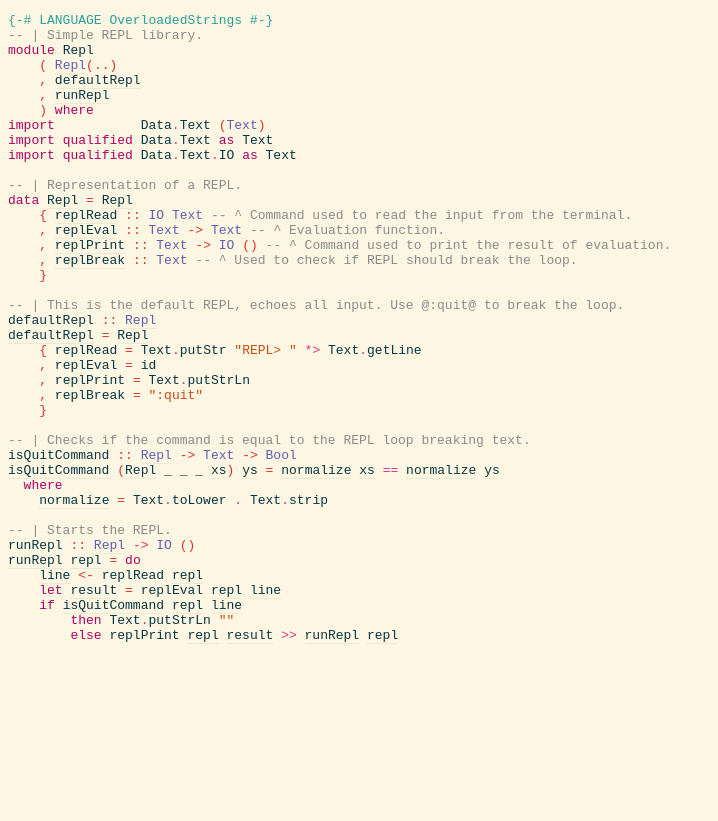
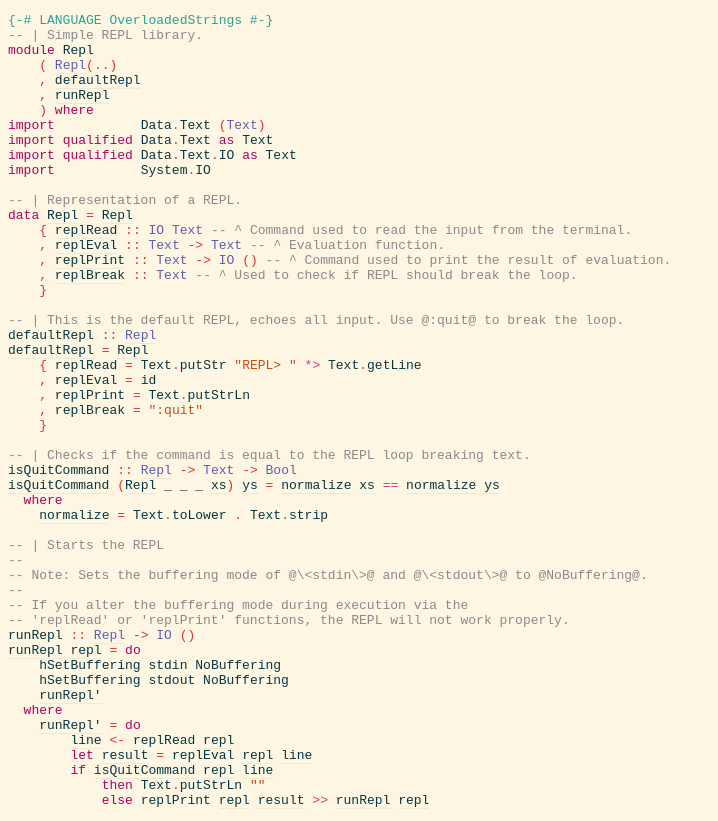
Before and after one commit to jean-lopes/simple-repl, a plain HTML site: page docs/src/Repl.html in a window 1280 px wide. Shown: the whole page, without its empty margins (0-718 px from the left). Before the commit the page ends 800 px from the top, so only its background shows below. Drawn offline with Linux system fonts and the light colour scheme.

Commit message:
updated docs

```diff
--- a/docs/src/Repl.html
+++ b/docs/src/Repl.html
@@ -8,36 +8,47 @@
 </span><a name="line-8"></a><span class="hs-keyword">import</span><span>           </span><span class="hs-identifier">Data</span><span class="hs-operator">.</span><span class="hs-identifier">Text</span><span> </span><span class="hs-special">(</span><span class="hs-identifier hs-type">Text</span><span class="hs-special">)</span><span>
 </span><a name="line-9"></a><span class="hs-keyword">import</span><span> </span><span class="hs-keyword">qualified</span><span> </span><span class="hs-identifier">Data</span><span class="hs-operator">.</span><span class="hs-identifier">Text</span><span> </span><span class="hs-keyword">as</span><span> </span><span class="hs-identifier">Text</span><span>
 </span><a name="line-10"></a><span class="hs-keyword">import</span><span> </span><span class="hs-keyword">qualified</span><span> </span><span class="hs-identifier">Data</span><span class="hs-operator">.</span><span class="hs-identifier">Text</span><span class="hs-operator">.</span><span class="hs-identifier">IO</span><span> </span><span class="hs-keyword">as</span><span> </span><span class="hs-identifier">Text</span><span>
-</span><a name="line-11"></a><span>
-</span><a name="line-12"></a><span class="hs-comment">-- | Representation of a REPL.</span><span>
-</span><a name="line-13"></a><span class="hs-keyword">data</span><span> </span><a name="Repl"><a href="Repl.html#Repl"><span class="hs-identifier">Repl</span></a></a><span> </span><span class="hs-glyph">=</span><span> </span><a name="Repl"><a href="Repl.html#Repl"><span class="hs-identifier">Repl</span></a></a><span>
-</span><a name="line-14"></a><span>    </span><span class="hs-special">{</span><span> </span><a name="replRead"><a href="Repl.html#replRead"><span class="hs-identifier">replRead</span></a></a><span> </span><span class="hs-glyph">::</span><span> </span><span class="hs-identifier hs-type">IO</span><span> </span><span class="hs-identifier hs-type">Text</span><span> </span><span class="hs-comment">-- ^ Command used to read the input from the terminal.</span><span>
-</span><a name="line-15"></a><span>    </span><span class="hs-special">,</span><span> </span><a name="replEval"><a href="Repl.html#replEval"><span class="hs-identifier">replEval</span></a></a><span> </span><span class="hs-glyph">::</span><span> </span><span class="hs-identifier hs-type">Text</span><span> </span><span class="hs-glyph">-&gt;</span><span> </span><span class="hs-identifier hs-type">Text</span><span> </span><span class="hs-comment">-- ^ Evaluation function.</span><span>
-</span><a name="line-16"></a><span>    </span><span class="hs-special">,</span><span> </span><a name="replPrint"><a href="Repl.html#replPrint"><span class="hs-identifier">replPrint</span></a></a><span> </span><span class="hs-glyph">::</span><span> </span><span class="hs-identifier hs-type">Text</span><span> </span><span class="hs-glyph">-&gt;</span><span> </span><span class="hs-identifier hs-type">IO</span><span> </span><span class="hs-special">(</span><span class="hs-special">)</span><span> </span><span class="hs-comment">-- ^ Command used to print the result of evaluation.</span><span>
-</span><a name="line-17"></a><span>    </span><span class="hs-special">,</span><span> </span><a name="replBreak"><a href="Repl.html#replBreak"><span class="hs-identifier">replBreak</span></a></a><span> </span><span class="hs-glyph">::</span><span> </span><span class="hs-identifier hs-type">Text</span><span> </span><span class="hs-comment">-- ^ Used to check if REPL should break the loop.</span><span>
-</span><a name="line-18"></a><span>    </span><span class="hs-special">}</span><span>
-</span><a name="line-19"></a><span>
-</span><a name="line-20"></a><span class="hs-comment">-- | This is the default REPL, echoes all input. Use @:quit@ to break the loop.</span><span>
-</span><a name="line-21"></a><span class="hs-identifier">defaultRepl</span><span> </span><span class="hs-glyph">::</span><span> </span><a href="Repl.html#Repl"><span class="hs-identifier hs-type">Repl</span></a><span>
-</span><a name="line-22"></a><a name="defaultRepl"><a href="Repl.html#defaultRepl"><span class="hs-identifier">defaultRepl</span></a></a><span> </span><span class="hs-glyph">=</span><span> </span><a href="Repl.html#Repl"><span class="hs-identifier hs-var">Repl</span></a><span>
-</span><a name="line-23"></a><span>    </span><span class="hs-special">{</span><span> </span><span class="hs-identifier">replRead</span><span> </span><span class="hs-glyph">=</span><span> </span><span class="hs-identifier hs-var">Text</span><span class="hs-operator hs-var">.</span><span class="hs-identifier hs-var">putStr</span><span> </span><span class="hs-string">&quot;REPL&gt; &quot;</span><span> </span><span class="hs-operator hs-var">*&gt;</span><span> </span><span class="hs-identifier hs-var">Text</span><span class="hs-operator hs-var">.</span><span class="hs-identifier hs-var">getLine</span><span> </span><span>
-</span><a name="line-24"></a><span>    </span><span class="hs-special">,</span><span> </span><span class="hs-identifier">replEval</span><span> </span><span class="hs-glyph">=</span><span> </span><span class="hs-identifier hs-var">id</span><span>
-</span><a name="line-25"></a><span>    </span><span class="hs-special">,</span><span> </span><span class="hs-identifier">replPrint</span><span> </span><span class="hs-glyph">=</span><span> </span><span class="hs-identifier hs-var">Text</span><span class="hs-operator hs-var">.</span><span class="hs-identifier hs-var">putStrLn</span><span>
-</span><a name="line-26"></a><span>    </span><span class="hs-special">,</span><span> </span><span class="hs-identifier">replBreak</span><span> </span><span class="hs-glyph">=</span><span> </span><span class="hs-string">&quot;:quit&quot;</span><span>
-</span><a name="line-27"></a><span>    </span><span class="hs-special">}</span><span>
-</span><a name="line-28"></a><span>
-</span><a name="line-29"></a><span class="hs-comment">-- | Checks if the command is equal to the REPL loop breaking text.</span><span>
-</span><a name="line-30"></a><span class="hs-identifier">isQuitCommand</span><span> </span><span class="hs-glyph">::</span><span> </span><a href="Repl.html#Repl"><span class="hs-identifier hs-type">Repl</span></a><span> </span><span class="hs-glyph">-&gt;</span><span> </span><span class="hs-identifier hs-type">Text</span><span> </span><span class="hs-glyph">-&gt;</span><span> </span><span class="hs-identifier hs-type">Bool</span><span>
-</span><a name="line-31"></a><a name="isQuitCommand"><a href="Repl.html#isQuitCommand"><span class="hs-identifier">isQuitCommand</span></a></a><span> </span><span class="hs-special">(</span><a href="Repl.html#Repl"><span class="hs-identifier hs-var">Repl</span></a><span> </span><span class="hs-identifier">_</span><span> </span><span class="hs-identifier">_</span><span> </span><span class="hs-identifier">_</span><span> </span><a name="local-6989586621679021609"><a href="#local-6989586621679021609"><span class="hs-identifier">xs</span></a></a><span class="hs-special">)</span><span> </span><a name="local-6989586621679021610"><a href="#local-6989586621679021610"><span class="hs-identifier">ys</span></a></a><span> </span><span class="hs-glyph">=</span><span> </span><a href="#local-6989586621679021611"><span class="hs-identifier hs-var">normalize</span></a><span> </span><a href="#local-6989586621679021609"><span class="hs-identifier hs-var">xs</span></a><span> </span><span class="hs-operator hs-var">==</span><span> </span><a href="#local-6989586621679021611"><span class="hs-identifier hs-var">normalize</span></a><span> </span><a href="#local-6989586621679021610"><span class="hs-identifier hs-var">ys</span></a><span>
-</span><a name="line-32"></a><span>  </span><span class="hs-keyword">where</span><span>
-</span><a name="line-33"></a><span>    </span><a name="local-6989586621679021611"><a href="#local-6989586621679021611"><span class="hs-identifier">normalize</span></a></a><span> </span><span class="hs-glyph">=</span><span> </span><span class="hs-identifier hs-var">Text</span><span class="hs-operator hs-var">.</span><span class="hs-identifier hs-var">toLower</span><span> </span><span class="hs-operator hs-var">.</span><span> </span><span class="hs-identifier hs-var">Text</span><span class="hs-operator hs-var">.</span><span class="hs-identifier hs-var">strip</span><span>
-</span><a name="line-34"></a><span>
-</span><a name="line-35"></a><span class="hs-comment">-- | Starts the REPL.</span><span>
-</span><a name="line-36"></a><span class="hs-identifier">runRepl</span><span> </span><span class="hs-glyph">::</span><span> </span><a href="Repl.html#Repl"><span class="hs-identifier hs-type">Repl</span></a><span> </span><span class="hs-glyph">-&gt;</span><span> </span><span class="hs-identifier hs-type">IO</span><span> </span><span class="hs-special">(</span><span class="hs-special">)</span><span>
-</span><a name="line-37"></a><a name="runRepl"><a href="Repl.html#runRepl"><span class="hs-identifier">runRepl</span></a></a><span> </span><a name="local-6989586621679025177"><a href="#local-6989586621679025177"><span class="hs-identifier">repl</span></a></a><span> </span><span class="hs-glyph">=</span><span> </span><span class="hs-keyword">do</span><span>    </span><span>
-</span><a name="line-38"></a><span>    </span><a name="local-6989586621679025178"><a href="#local-6989586621679025178"><span class="hs-identifier">line</span></a></a><span> </span><span class="hs-glyph">&lt;-</span><span> </span><span class="hs-identifier">replRead</span><span> </span><a href="#local-6989586621679025177"><span class="hs-identifier hs-var">repl</span></a><span>
-</span><a name="line-39"></a><span>    </span><span class="hs-keyword">let</span><span> </span><a name="local-6989586621679025179"><a href="#local-6989586621679025179"><span class="hs-identifier">result</span></a></a><span> </span><span class="hs-glyph">=</span><span> </span><span class="hs-identifier">replEval</span><span> </span><a href="#local-6989586621679025177"><span class="hs-identifier hs-var">repl</span></a><span> </span><a href="#local-6989586621679025178"><span class="hs-identifier hs-var">line</span></a><span>
-</span><a name="line-40"></a><span>    </span><span class="hs-keyword">if</span><span> </span><a href="Repl.html#isQuitCommand"><span class="hs-identifier hs-var">isQuitCommand</span></a><span> </span><a href="#local-6989586621679025177"><span class="hs-identifier hs-var">repl</span></a><span> </span><a href="#local-6989586621679025178"><span class="hs-identifier hs-var">line</span></a><span> </span><span>
-</span><a name="line-41"></a><span>        </span><span class="hs-keyword">then</span><span> </span><span class="hs-identifier hs-var">Text</span><span class="hs-operator hs-var">.</span><span class="hs-identifier hs-var">putStrLn</span><span> </span><span class="hs-string">&quot;&quot;</span><span>
-</span><a name="line-42"></a><span>        </span><span class="hs-keyword">else</span><span> </span><span class="hs-identifier">replPrint</span><span> </span><a href="#local-6989586621679025177"><span class="hs-identifier hs-var">repl</span></a><span> </span><a href="#local-6989586621679025179"><span class="hs-identifier hs-var">result</span></a><span> </span><span class="hs-operator hs-var">&gt;&gt;</span><span> </span><a href="Repl.html#runRepl"><span class="hs-identifier hs-var">runRepl</span></a><span> </span><a href="#local-6989586621679025177"><span class="hs-identifier hs-var">repl</span></a><span>
-</span><a name="line-43"></a></pre></body></html>
+</span><a name="line-11"></a><span class="hs-keyword">import</span><span>           </span><span class="hs-identifier">System</span><span class="hs-operator">.</span><span class="hs-identifier">IO</span><span>
+</span><a name="line-12"></a><span>
+</span><a name="line-13"></a><span class="hs-comment">-- | Representation of a REPL.</span><span>
+</span><a name="line-14"></a><span class="hs-keyword">data</span><span> </span><a name="Repl"><a href="Repl.html#Repl"><span class="hs-identifier">Repl</span></a></a><span> </span><span class="hs-glyph">=</span><span> </span><a name="Repl"><a href="Repl.html#Repl"><span class="hs-identifier">Repl</span></a></a><span>
+</span><a name="line-15"></a><span>    </span><span class="hs-special">{</span><span> </span><a name="replRead"><a href="Repl.html#replRead"><span class="hs-identifier">replRead</span></a></a><span> </span><span class="hs-glyph">::</span><span> </span><span class="hs-identifier hs-type">IO</span><span> </span><span class="hs-identifier hs-type">Text</span><span> </span><span class="hs-comment">-- ^ Command used to read the input from the terminal.</span><span>
+</span><a name="line-16"></a><span>    </span><span class="hs-special">,</span><span> </span><a name="replEval"><a href="Repl.html#replEval"><span class="hs-identifier">replEval</span></a></a><span> </span><span class="hs-glyph">::</span><span> </span><span class="hs-identifier hs-type">Text</span><span> </span><span class="hs-glyph">-&gt;</span><span> </span><span class="hs-identifier hs-type">Text</span><span> </span><span class="hs-comment">-- ^ Evaluation function.</span><span>
+</span><a name="line-17"></a><span>    </span><span class="hs-special">,</span><span> </span><a name="replPrint"><a href="Repl.html#replPrint"><span class="hs-identifier">replPrint</span></a></a><span> </span><span class="hs-glyph">::</span><span> </span><span class="hs-identifier hs-type">Text</span><span> </span><span class="hs-glyph">-&gt;</span><span> </span><span class="hs-identifier hs-type">IO</span><span> </span><span class="hs-special">(</span><span class="hs-special">)</span><span> </span><span class="hs-comment">-- ^ Command used to print the result of evaluation.</span><span>
+</span><a name="line-18"></a><span>    </span><span class="hs-special">,</span><span> </span><a name="replBreak"><a href="Repl.html#replBreak"><span class="hs-identifier">replBreak</span></a></a><span> </span><span class="hs-glyph">::</span><span> </span><span class="hs-identifier hs-type">Text</span><span> </span><span class="hs-comment">-- ^ Used to check if REPL should break the loop.</span><span>
+</span><a name="line-19"></a><span>    </span><span class="hs-special">}</span><span>
+</span><a name="line-20"></a><span>
+</span><a name="line-21"></a><span class="hs-comment">-- | This is the default REPL, echoes all input. Use @:quit@ to break the loop.</span><span>
+</span><a name="line-22"></a><span class="hs-identifier">defaultRepl</span><span> </span><span class="hs-glyph">::</span><span> </span><a href="Repl.html#Repl"><span class="hs-identifier hs-type">Repl</span></a><span>
+</span><a name="line-23"></a><a name="defaultRepl"><a href="Repl.html#defaultRepl"><span class="hs-identifier">defaultRepl</span></a></a><span> </span><span class="hs-glyph">=</span><span> </span><a href="Repl.html#Repl"><span class="hs-identifier hs-var">Repl</span></a><span>
+</span><a name="line-24"></a><span>    </span><span class="hs-special">{</span><span> </span><span class="hs-identifier">replRead</span><span> </span><span class="hs-glyph">=</span><span> </span><span class="hs-identifier hs-var">Text</span><span class="hs-operator hs-var">.</span><span class="hs-identifier hs-var">putStr</span><span> </span><span class="hs-string">&quot;REPL&gt; &quot;</span><span> </span><span class="hs-operator hs-var">*&gt;</span><span> </span><span class="hs-identifier hs-var">Text</span><span class="hs-operator hs-var">.</span><span class="hs-identifier hs-var">getLine</span><span> </span><span>
+</span><a name="line-25"></a><span>    </span><span class="hs-special">,</span><span> </span><span class="hs-identifier">replEval</span><span> </span><span class="hs-glyph">=</span><span> </span><span class="hs-identifier hs-var">id</span><span>
+</span><a name="line-26"></a><span>    </span><span class="hs-special">,</span><span> </span><span class="hs-identifier">replPrint</span><span> </span><span class="hs-glyph">=</span><span> </span><span class="hs-identifier hs-var">Text</span><span class="hs-operator hs-var">.</span><span class="hs-identifier hs-var">putStrLn</span><span>
+</span><a name="line-27"></a><span>    </span><span class="hs-special">,</span><span> </span><span class="hs-identifier">replBreak</span><span> </span><span class="hs-glyph">=</span><span> </span><span class="hs-string">&quot;:quit&quot;</span><span>
+</span><a name="line-28"></a><span>    </span><span class="hs-special">}</span><span>
+</span><a name="line-29"></a><span>
+</span><a name="line-30"></a><span class="hs-comment">-- | Checks if the command is equal to the REPL loop breaking text.</span><span>
+</span><a name="line-31"></a><span class="hs-identifier">isQuitCommand</span><span> </span><span class="hs-glyph">::</span><span> </span><a href="Repl.html#Repl"><span class="hs-identifier hs-type">Repl</span></a><span> </span><span class="hs-glyph">-&gt;</span><span> </span><span class="hs-identifier hs-type">Text</span><span> </span><span class="hs-glyph">-&gt;</span><span> </span><span class="hs-identifier hs-type">Bool</span><span>
+</span><a name="line-32"></a><a name="isQuitCommand"><a href="Repl.html#isQuitCommand"><span class="hs-identifier">isQuitCommand</span></a></a><span> </span><span class="hs-special">(</span><a href="Repl.html#Repl"><span class="hs-identifier hs-var">Repl</span></a><span> </span><span class="hs-identifier">_</span><span> </span><span class="hs-identifier">_</span><span> </span><span class="hs-identifier">_</span><span> </span><a name="local-6989586621679021747"><a href="#local-6989586621679021747"><span class="hs-identifier">xs</span></a></a><span class="hs-special">)</span><span> </span><a name="local-6989586621679021748"><a href="#local-6989586621679021748"><span class="hs-identifier">ys</span></a></a><span> </span><span class="hs-glyph">=</span><span> </span><a href="#local-6989586621679021749"><span class="hs-identifier hs-var">normalize</span></a><span> </span><a href="#local-6989586621679021747"><span class="hs-identifier hs-var">xs</span></a><span> </span><span class="hs-operator hs-var">==</span><span> </span><a href="#local-6989586621679021749"><span class="hs-identifier hs-var">normalize</span></a><span> </span><a href="#local-6989586621679021748"><span class="hs-identifier hs-var">ys</span></a><span>
+</span><a name="line-33"></a><span>  </span><span class="hs-keyword">where</span><span>
+</span><a name="line-34"></a><span>    </span><a name="local-6989586621679021749"><a href="#local-6989586621679021749"><span class="hs-identifier">normalize</span></a></a><span> </span><span class="hs-glyph">=</span><span> </span><span class="hs-identifier hs-var">Text</span><span class="hs-operator hs-var">.</span><span class="hs-identifier hs-var">toLower</span><span> </span><span class="hs-operator hs-var">.</span><span> </span><span class="hs-identifier hs-var">Text</span><span class="hs-operator hs-var">.</span><span class="hs-identifier hs-var">strip</span><span>
+</span><a name="line-35"></a><span>
+</span><a name="line-36"></a><span class="hs-comment">-- | Starts the REPL</span><span>
+</span><a name="line-37"></a><span class="hs-comment">--</span><span>
+</span><a name="line-38"></a><span class="hs-comment">-- Note: Sets the buffering mode of @\&lt;stdin\&gt;@ and @\&lt;stdout\&gt;@ to @NoBuffering@. </span><span>
+</span><a name="line-39"></a><span class="hs-comment">--</span><span>
+</span><a name="line-40"></a><span class="hs-comment">-- If you alter the buffering mode during execution via the </span><span>
+</span><a name="line-41"></a><span class="hs-comment">-- 'replRead' or 'replPrint' functions, the REPL will not work properly.</span><span>
+</span><a name="line-42"></a><span class="hs-identifier">runRepl</span><span> </span><span class="hs-glyph">::</span><span> </span><a href="Repl.html#Repl"><span class="hs-identifier hs-type">Repl</span></a><span> </span><span class="hs-glyph">-&gt;</span><span> </span><span class="hs-identifier hs-type">IO</span><span> </span><span class="hs-special">(</span><span class="hs-special">)</span><span>
+</span><a name="line-43"></a><a name="runRepl"><a href="Repl.html#runRepl"><span class="hs-identifier">runRepl</span></a></a><span> </span><a name="local-6989586621679025315"><a href="#local-6989586621679025315"><span class="hs-identifier">repl</span></a></a><span> </span><span class="hs-glyph">=</span><span> </span><span class="hs-keyword">do</span><span>    </span><span>
+</span><a name="line-44"></a><span>    </span><span class="hs-identifier hs-var">hSetBuffering</span><span> </span><span class="hs-identifier hs-var">stdin</span><span> </span><span class="hs-identifier hs-var">NoBuffering</span><span>
+</span><a name="line-45"></a><span>    </span><span class="hs-identifier hs-var">hSetBuffering</span><span> </span><span class="hs-identifier hs-var">stdout</span><span> </span><span class="hs-identifier hs-var">NoBuffering</span><span>    </span><span>
+</span><a name="line-46"></a><span>    </span><a href="#local-6989586621679025316"><span class="hs-identifier hs-var">runRepl'</span></a><span>
+</span><a name="line-47"></a><span>  </span><span class="hs-keyword">where</span><span>
+</span><a name="line-48"></a><span>    </span><a name="local-6989586621679025316"><a href="#local-6989586621679025316"><span class="hs-identifier">runRepl'</span></a></a><span> </span><span class="hs-glyph">=</span><span> </span><span class="hs-keyword">do</span><span> </span><span>
+</span><a name="line-49"></a><span>        </span><a name="local-6989586621679025317"><a href="#local-6989586621679025317"><span class="hs-identifier">line</span></a></a><span> </span><span class="hs-glyph">&lt;-</span><span> </span><span class="hs-identifier">replRead</span><span> </span><a href="#local-6989586621679025315"><span class="hs-identifier hs-var">repl</span></a><span>
+</span><a name="line-50"></a><span>        </span><span class="hs-keyword">let</span><span> </span><a name="local-6989586621679025318"><a href="#local-6989586621679025318"><span class="hs-identifier">result</span></a></a><span> </span><span class="hs-glyph">=</span><span> </span><span class="hs-identifier">replEval</span><span> </span><a href="#local-6989586621679025315"><span class="hs-identifier hs-var">repl</span></a><span> </span><a href="#local-6989586621679025317"><span class="hs-identifier hs-var">line</span></a><span>
+</span><a name="line-51"></a><span>        </span><span class="hs-keyword">if</span><span> </span><a href="Repl.html#isQuitCommand"><span class="hs-identifier hs-var">isQuitCommand</span></a><span> </span><a href="#local-6989586621679025315"><span class="hs-identifier hs-var">repl</span></a><span> </span><a href="#local-6989586621679025317"><span class="hs-identifier hs-var">line</span></a><span> </span><span>
+</span><a name="line-52"></a><span>            </span><span class="hs-keyword">then</span><span> </span><span class="hs-identifier hs-var">Text</span><span class="hs-operator hs-var">.</span><span class="hs-identifier hs-var">putStrLn</span><span> </span><span class="hs-string">&quot;&quot;</span><span>
+</span><a name="line-53"></a><span>            </span><span class="hs-keyword">else</span><span> </span><span class="hs-identifier">replPrint</span><span> </span><a href="#local-6989586621679025315"><span class="hs-identifier hs-var">repl</span></a><span> </span><a href="#local-6989586621679025318"><span class="hs-identifier hs-var">result</span></a><span> </span><span class="hs-operator hs-var">&gt;&gt;</span><span> </span><a href="Repl.html#runRepl"><span class="hs-identifier hs-var">runRepl</span></a><span> </span><a href="#local-6989586621679025315"><span class="hs-identifier hs-var">repl</span></a><span>
+</span><a name="line-54"></a></pre></body></html>
```
Also changed, not shown: docs/Repl.html (+2 -1 lines), docs/simple-repl.txt, 1 other file.
